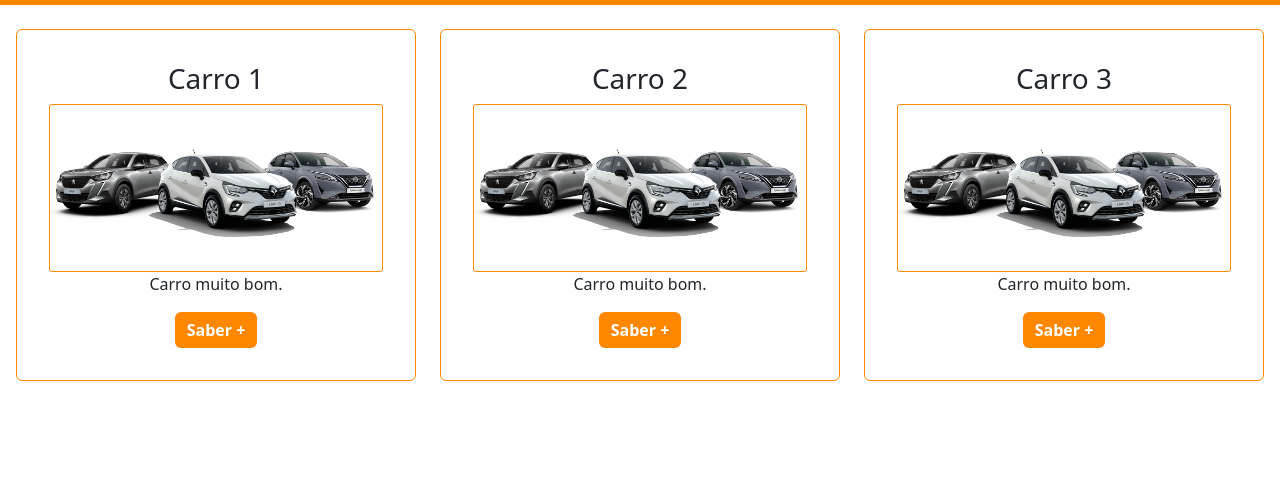
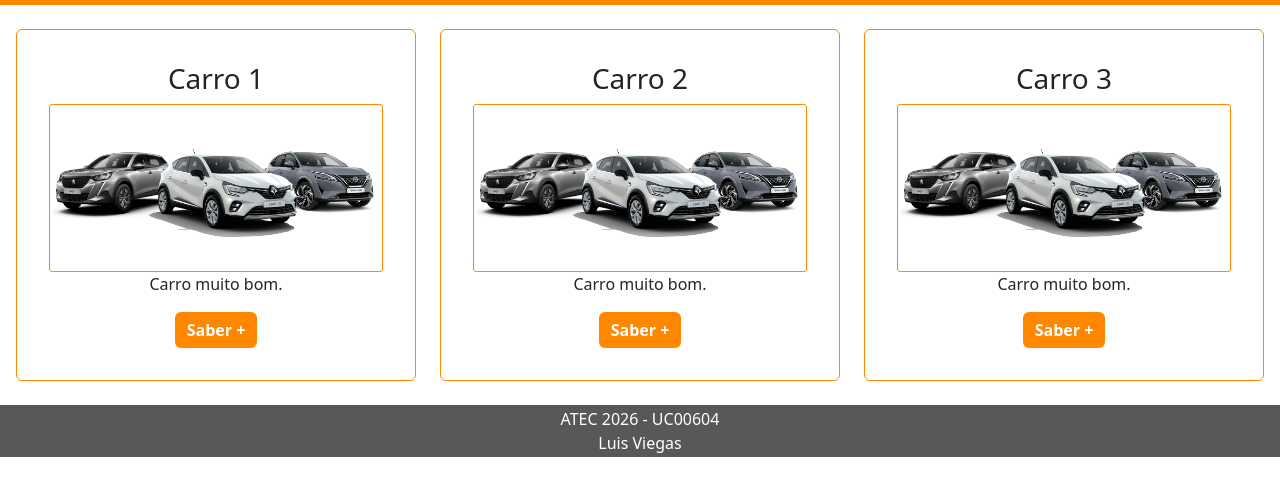
Before and after one commit to LCdMV/LuisViegasTPSICAS0725, a plain HTML site: page Exercicio_3/index.html in a window 1280 px wide. Shown: the part 142-638 px from the top of the page. Drawn offline with nearby package versions, Linux system fonts and the light colour scheme.

Commit message:
update ex3

```diff
--- a/Exercicio_3/index.html
+++ b/Exercicio_3/index.html
@@ -18,7 +18,7 @@
 
 		<nav class="navbar navbar-expand-lg">
 			<div class="container">
-				<div class="ms-auto" id="mainNavbar">
+				<div class="ms-auto">
 					<ul class="navbar-nav text-center">
 						<li class="nav-item">
 							<a class="nav-link text-white" href="./index.html">Opção A</a>
@@ -87,4 +87,8 @@
 
 	</body>
 
+	<footer>
+		<p>ATEC 2026 - UC00604</p>
+		<p>Luis Viegas</p>
+	</footer>
 </html>
--- a/Exercicio_3/style_src/style.css
+++ b/Exercicio_3/style_src/style.css
@@ -11,6 +11,17 @@ html {
 
 header {
 	background-color: #585858;
+}
+
+footer {
+	background-color: #585858;
+	color: #ffffff;
+	text-align: center;
+	padding: 2px;
+}
+
+footer p {
+	margin: 0;
 }
 
 nav {
```
Also changed, not shown: Exercicio_3/pages_src/page_info.html (+6 -1 lines).
